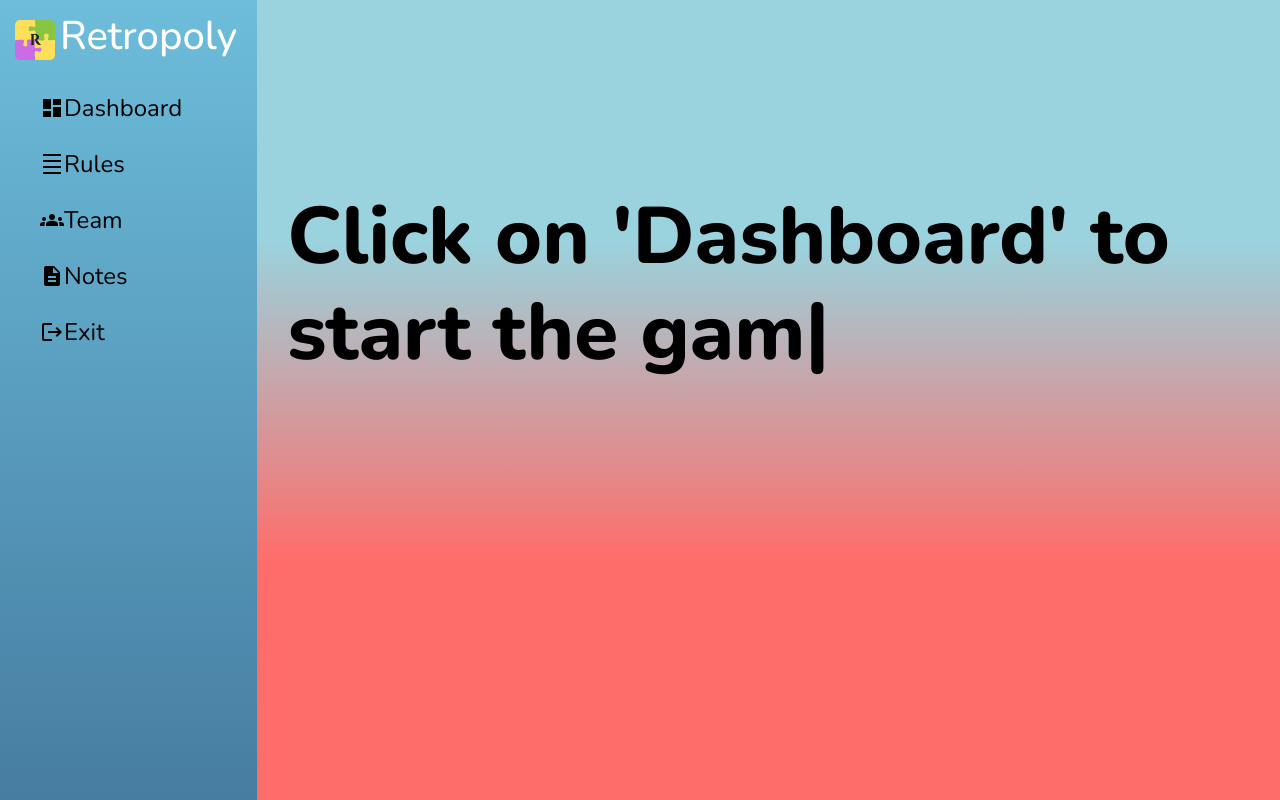
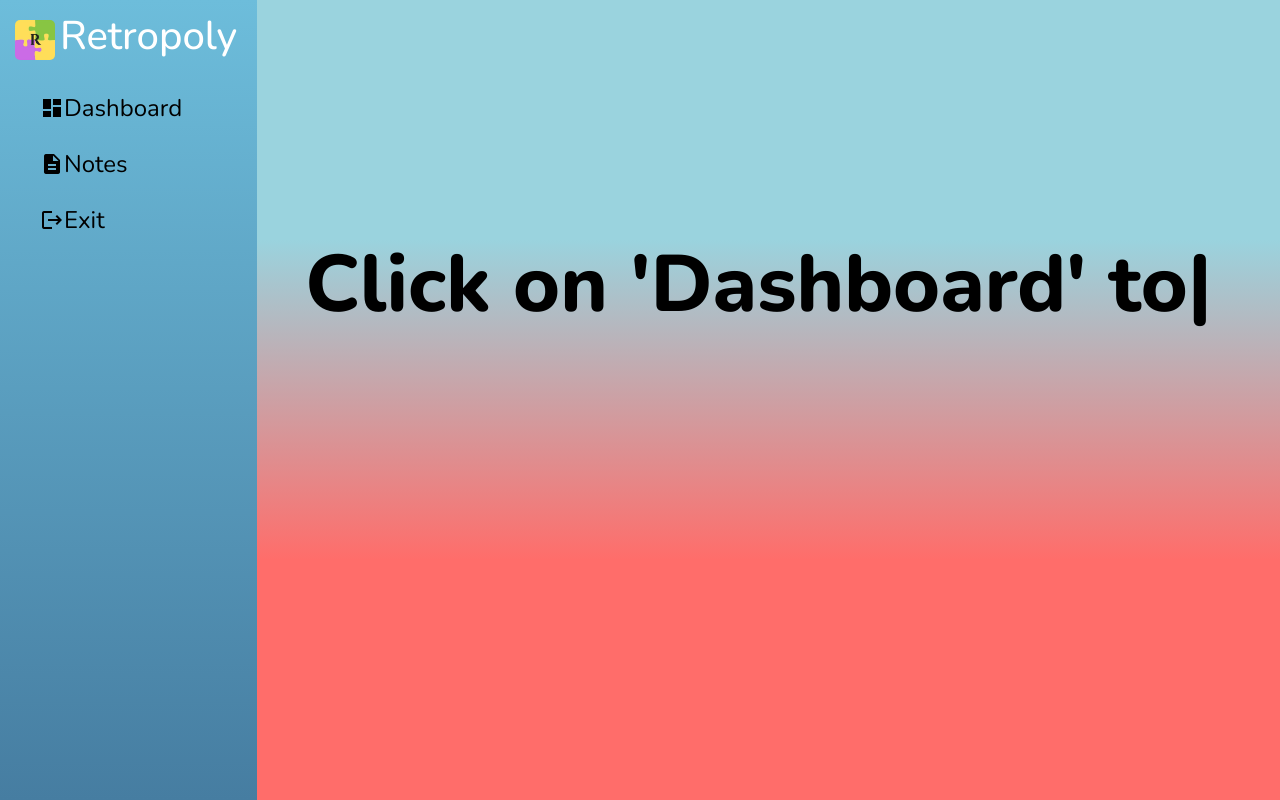
Before and after one commit to Dream-Team-33/Retropoly, a Flask app: page /dashboard-welcome/ in a window 1280 px wide. Run offline with Flask 3, Linux system fonts and the light colour scheme; some libraries are stand-ins or nearby versions.

Commit message:
animated-text in dashboard-welcome page updated

```diff
--- a/static/js/dashboard-welcome.js
+++ b/static/js/dashboard-welcome.js
@@ -7,10 +7,11 @@
 var typed = new Typed(".auto-type", {
 	strings: [
 		"Start",
+		"&#128518;",
 		"Click on 'Dashboard' to start the game",
-		"Or click on the 'Rules' tab to understand the rules of the game.",
-		"'Teams' tab is to view your team...",
-		"...while 'Notes' is cliché",
+		"You will find 'Rules' to understand the rules of the game...",
+		"...while 'Notes' is cliché.",
+		"Have fun!&#128540;",
 	],
 	//Speed of the text will be 50 when typing,
 	//and 10 when cancelling out.
--- a/templates/dashboard-welcome.html
+++ b/templates/dashboard-welcome.html
@@ -49,8 +49,6 @@
                     (Exit)
                 -->
             <li><span class="material-icons-outlined">dashboard</span><a href="{{ url_for('dashboard') }}">Dashboard</a></li>
-            <li><span class="material-icons-outlined">density_small</span><a href="{{ url_for('rules') }}">Rules</a></li>
-            <li><span class="material-icons-outlined">groups</span><a href="{{ url_for('teams') }}">Team</a></li>
             <li><span class="material-icons-outlined">description</span><a href="{{ url_for('notes') }}">Notes</a></li>
             <li><span class="material-icons-outlined">logout</span><a href="{{ url_for('home') }}">Exit</a></li>
       </ul>
@@ -68,9 +66,7 @@
       <!--color in h1 reflects the colors in the logo-->
       <h1>
         <span class="auto-type">
-          <span style="color: plum;">Welcome</span>
-          <span style="color: rgb(220, 220, 25);">aboard</span>
-          <span style="color: yellowgreen;">!</span>
+          <span>Welcome aboard!</span>
         </span>
       </h1>
     </div> <!--End of description-dashboard-page-->
```
